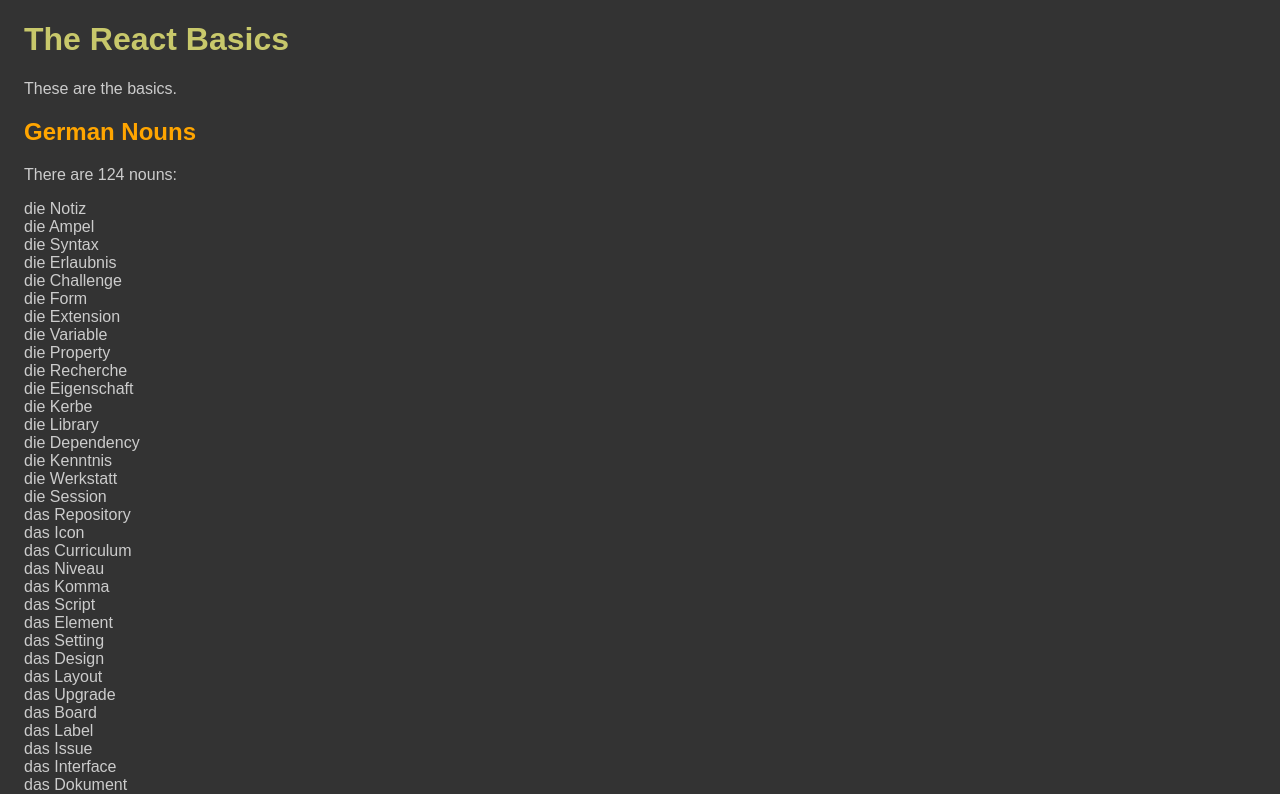
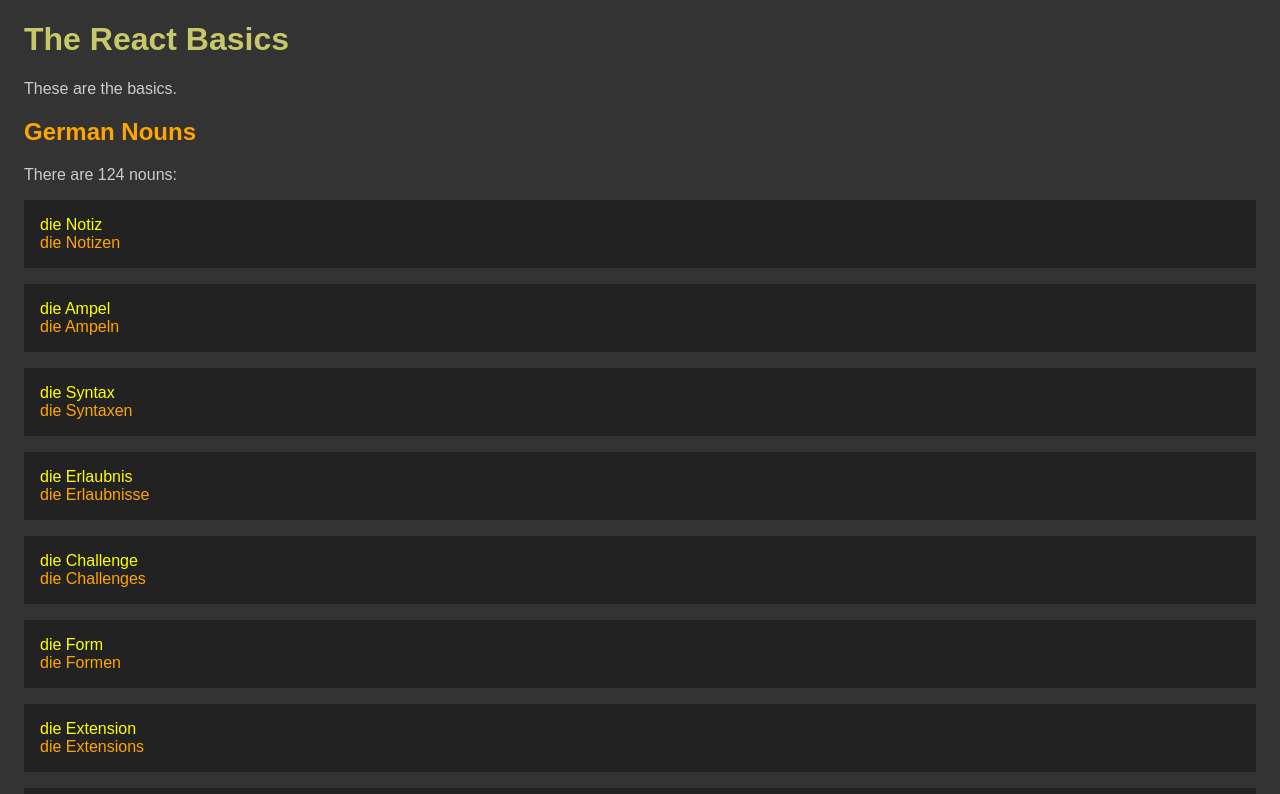
Before and after one commit to edwardtanguay/et001-react-basics, a React (Vite) app: page / in a window 1280 px wide. Shown: the top 794 px of the page. Built offline with nearby package versions, Linux system fonts and the light colour scheme.

Commit message:
nouns with styling

```diff
--- a/src/App.scss
+++ b/src/App.scss
@@ -11,4 +11,18 @@
 	h2 {
 		color: orange;
 	}
+
+	.nouns {
+		.noun {
+			background-color: #222;
+			margin-bottom: 1rem;
+			padding: 1rem;
+			.line1 {
+				color:yellow;
+			}
+			.line2 {
+				color: orange;
+			}
+		}
+	}
 }
--- a/src/App.tsx
+++ b/src/App.tsx
@@ -11,10 +11,17 @@
 			<h2>German Nouns</h2>
 			<p>There are {nouns.length} nouns:</p>
 			<div className="nouns">
-        {nouns.map(noun => {
+				{nouns.map((noun) => {
 					return (
-            <div className="noun">{noun.article} {noun.singular}</div>
-          )
+						<div className="noun">
+							<div className="line1">
+								{noun.article} {noun.singular}
+							</div>
+              <div className="line2">
+                {noun.plural}
+              </div>
+						</div>
+					);
 				})}
 			</div>
 		</div>
```
Lines whose indentation alone changed are shown as unchanged.
